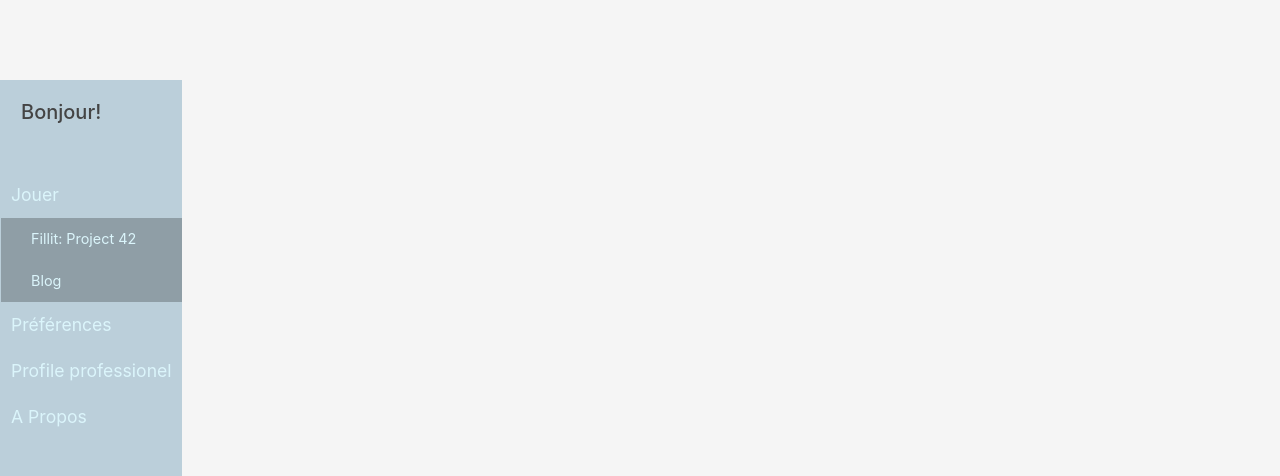
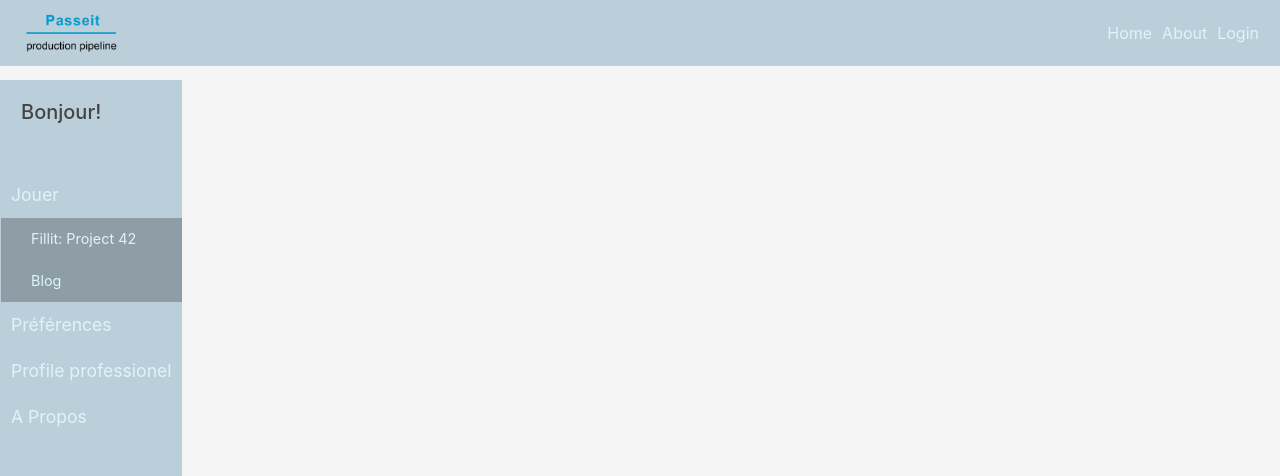
Before and after one commit to erictexier/tetriminos, a Flask app: page / in a window 1280 px wide. Shown: the top 476 px of the page. Run offline with Flask 2, Linux system fonts and the light colour scheme; data that the repository does not hold is empty; some libraries are stand-ins or nearby versions.

Commit message:
navbar fixed for now

```diff
--- a/erictexier.online/base_site/static/js/towait.js
+++ b/erictexier.online/base_site/static/js/towait.js
@@ -42,7 +42,7 @@ $(document).ready(function() {
         });
         event.preventDefault();
     });
-
+/*
     window.onscroll = function() {
         var currentScrollPos = window.pageYOffset;
 
@@ -53,5 +53,5 @@ $(document).ready(function() {
         }
         prevScrollpos = currentScrollPos;
     }
-
+*/
 });
--- a/erictexier.online/base_site/static/main.css
+++ b/erictexier.online/base_site/static/main.css
@@ -114,7 +114,8 @@ font-size: 2.5rem;
   position: fixed; /* Make it stick/fixed */
   top: 0; /* Stay on top */
   width: 100%; /* Full width */
-  transition: top 0.9s; /* Transition effect when sliding down (and up) */
+  overflow: hidden;
+  /* transition: top 0.9s; Transition effect when sliding down (and up) */
 }
 
 /* Style the navbar links */
```
